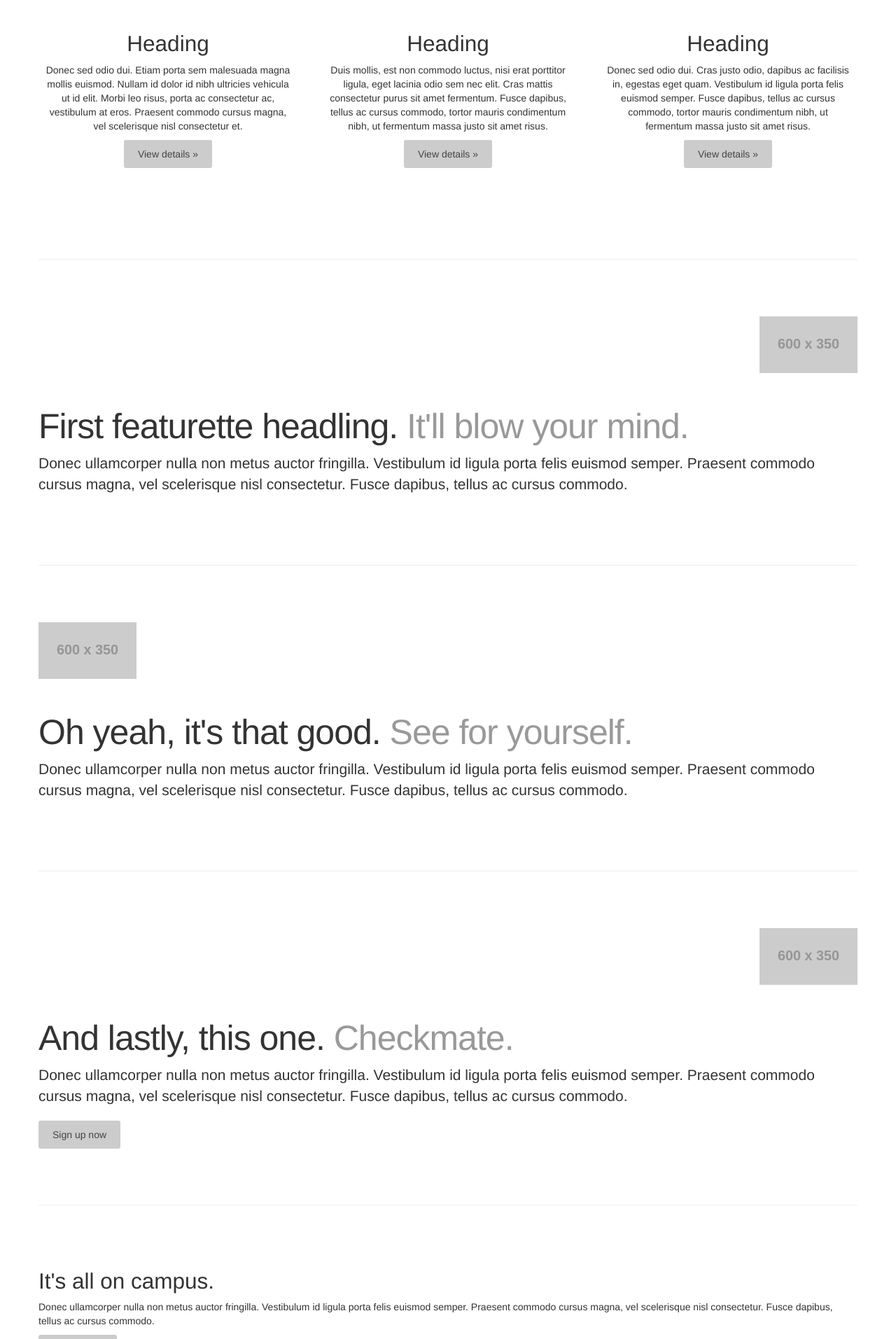
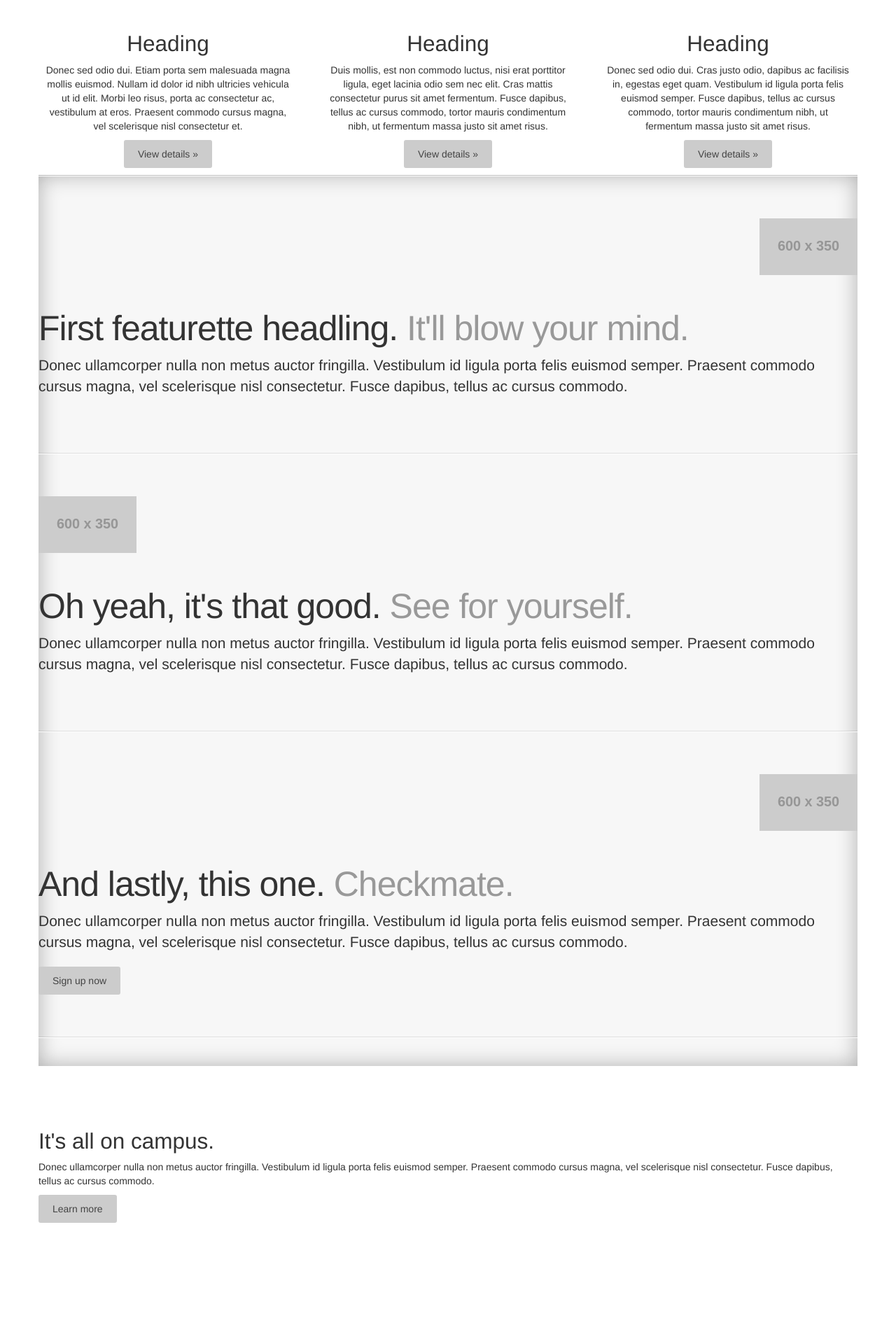
Before and after one commit to lisasy/texts, a PHP site: page /landing.php in a window 1280 px wide. Shown: the part 838-2751 px from the top of the page at 70% size. Run offline with PHP 8.4, Linux system fonts and the light colour scheme; grey boxes labelled with a size stand in for pictures from a placeholder-image service; style sheets or scripts are compiled from the project's sources; some libraries are stand-ins or nearby versions.

Commit message:
added more polish to the landing page

```diff
--- a/log.txt
+++ b/log.txt
@@ -1,5 +1,9 @@
 
 - added 'signout.php'
+
+- added landing page image.... let me know what you think
+
+- the landing page's top navigation bar is black (the only page where it will be black in order to work visually well with the image)... its in the file called "navbar-unlogged-black.php". the CSS class name is "black" so it's pretty simple. Just wanted to note this.
 
 ----
 
--- a/style/style.less
+++ b/style/style.less
@@ -925,7 +925,7 @@ Landing Page
  /* MARKETING CONTENT
     -------------------------------------------------- */
 #marketing{
-	padding-top: 160px;
+	padding: 160px 0 100px 0;
 	img{
 		width: 140px;
 		height: auto;
@@ -936,7 +936,7 @@ Landing Page
 }
 
 .market-preview{
-	padding-bottom: 100px;
+	padding: 80px 0;
 }
 
 /* Center align the text within the three columns below the carousel */
@@ -955,7 +955,9 @@ Landing Page
 ------------------------- */
 
 #landing-features{
-	padding-top: 40px;
+	background: @body;
+	padding: 40px 0;
+	box-shadow:inset 0px 0px 30px 0px rgba(0,0,0,.3);
 	.right{
 		display: block;
 		width: 100%;
@@ -971,8 +973,16 @@ Landing Page
 	}
 }
 .featurette-divider {
-  margin: 80px 0; /* Space out the Bootstrap <hr> more */
+  margin: 60px 0; /* Space out the Bootstrap <hr> more */
+  border-top: 1px solid rgba(0,0,0,0.1);
 }
+.featurette-divider:first-child{
+	margin-top: -40px;
+}
+.featurette-divider:last-child{
+	margin-bottom: 0;
+}
+
 .featurette {
   padding-top: 120px; /* Vertically center images part 1: add padding above and below text. */
   overflow: hidden; /* Vertically center images part 2: clear their floats. */
```
Also changed, not shown: features.php (+4 -4 lines), index.php (+7 -2 lines), img/recycled-book-notext.png.
